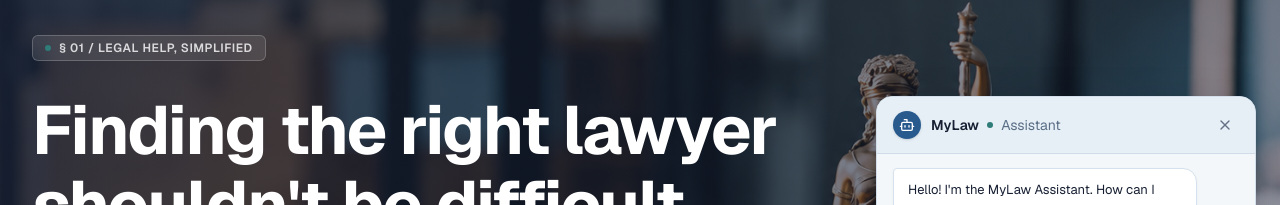
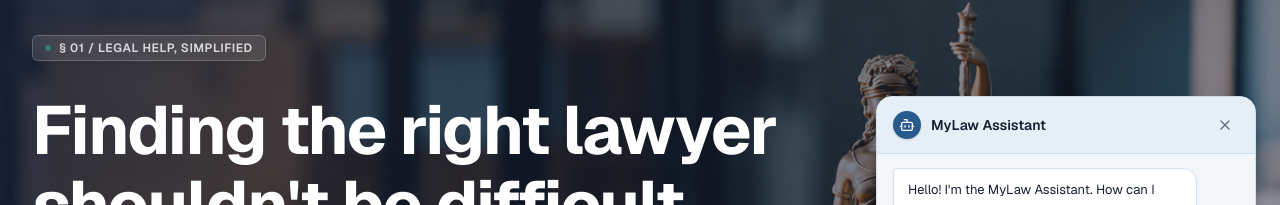
Before and after one commit to imnottaken/MyLaw, a Next.js app: page / in a window 1280 px wide. Both pictures are taken after a click on the button "Ask MyLaw Assistant". Shown: the part 126-331 px from the top of the page. Built offline with nearby package versions, Linux system fonts and the light colour scheme.

Commit message:
fix(assistant): update header title to 'MyLaw Assistant' without dot separator

```diff
--- a/src/components/assistant/AssistantPanel.tsx
+++ b/src/components/assistant/AssistantPanel.tsx
@@ -79,10 +79,8 @@ export function AssistantPanel({
           <div className="w-7 h-7 rounded-full bg-[#285A8E] text-white flex items-center justify-center shadow-sm">
             <BotIcon className="w-4 h-4" />
           </div>
-          <h2 id="assistant-panel-title" className="text-sm font-semibold text-[#172033] flex items-center gap-2">
-            <span>MyLaw</span>
-            <span className="inline-block w-1.5 h-1.5 rounded-full bg-[#2F7C78]" aria-hidden="true" />
-            <span className="text-[#5A6E85] font-normal">Assistant</span>
+          <h2 id="assistant-panel-title" className="text-sm font-semibold text-[#172033] flex items-center gap-1.5">
+            <span>MyLaw Assistant</span>
           </h2>
         </div>
         <button
```
